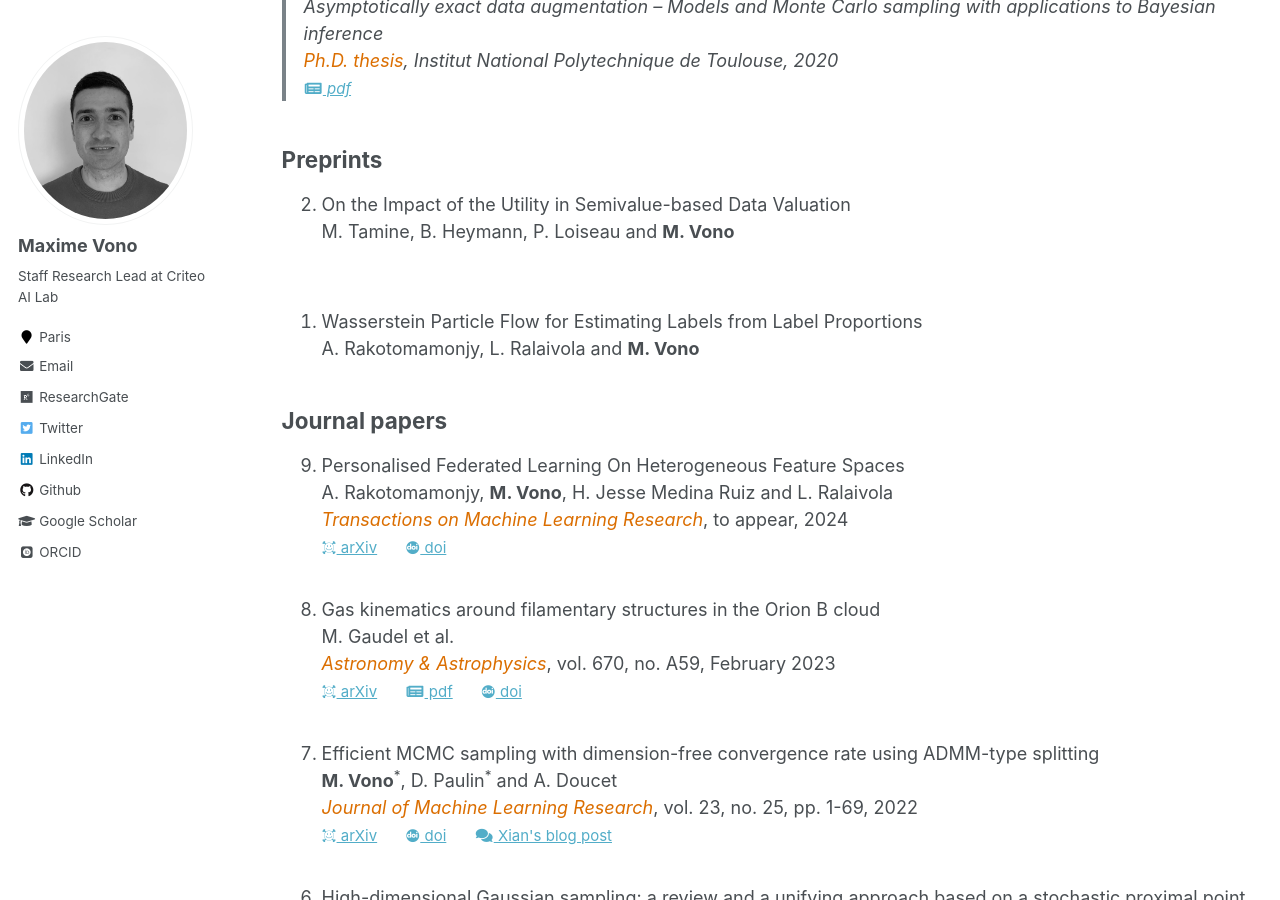
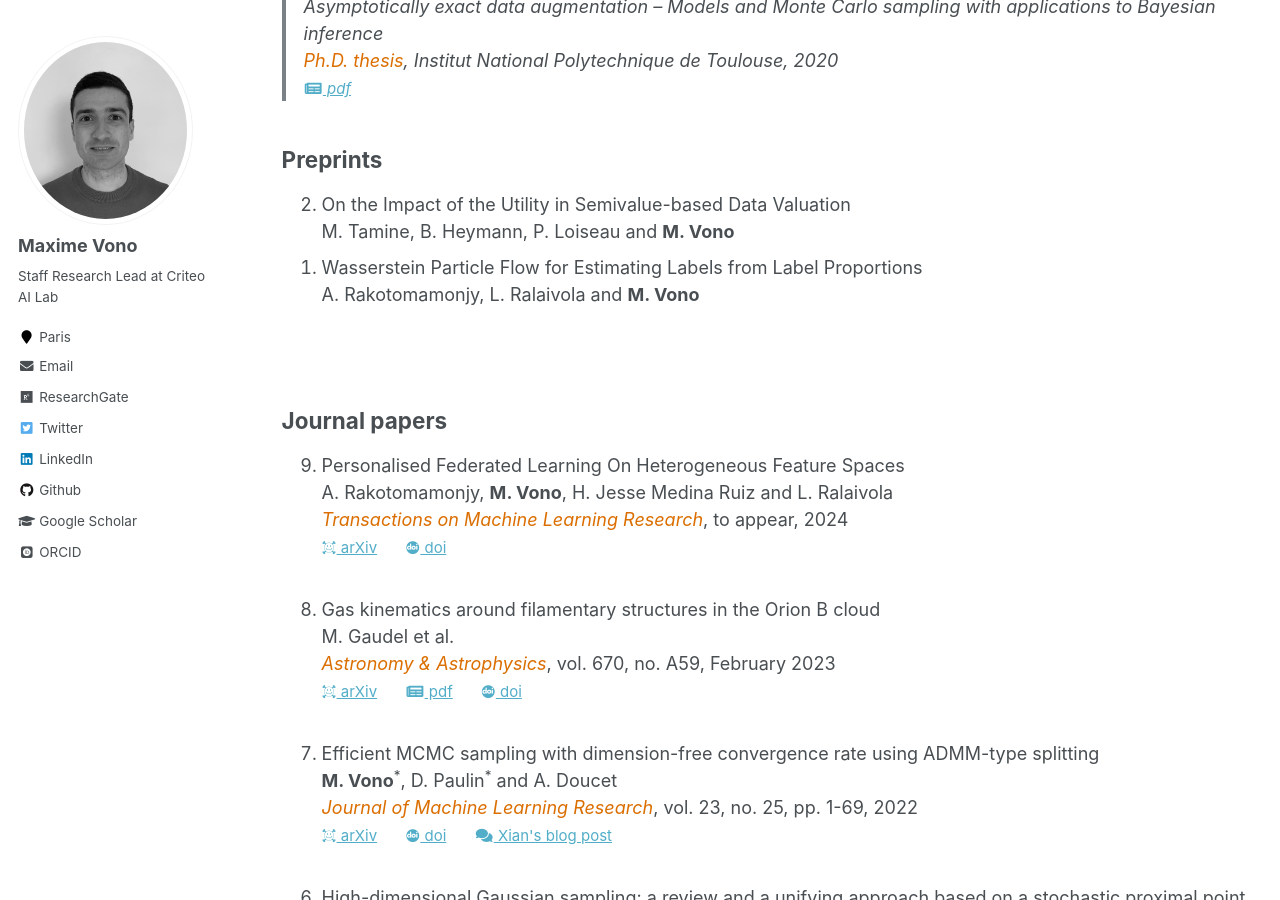
Before and after one commit to mvono/mvono.github.io, a Jekyll site: the page built from _pages/publications.md, in a window 1280 px wide and 900 px high, scrolled down 306 px. Built offline with Jekyll 4.4.1, drawn with Linux system fonts in a browser that asks for light colours; some web fonts are replaced.

Commit message:
Update publications.md

```diff
--- a/_pages/publications.md
+++ b/_pages/publications.md
@@ -21,11 +21,11 @@ You can also find all my research works on my [Google Scholar](https://scholar.g
 	<li>
 	  On the Impact of the Utility in Semivalue-based Data Valuation<br>
 	    M. Tamine, B. Heymann, P. Loiseau and <b>M. Vono</b><br>
-		<br/><br/>
   	</li>
 	<li>
 	  Wasserstein Particle Flow for Estimating Labels from Label Proportions<br>
 	    A. Rakotomamonjy, L. Ralaivola and <b>M. Vono</b><br>
+		<br/><br/>
   	</li>
 </ol>
 
```
